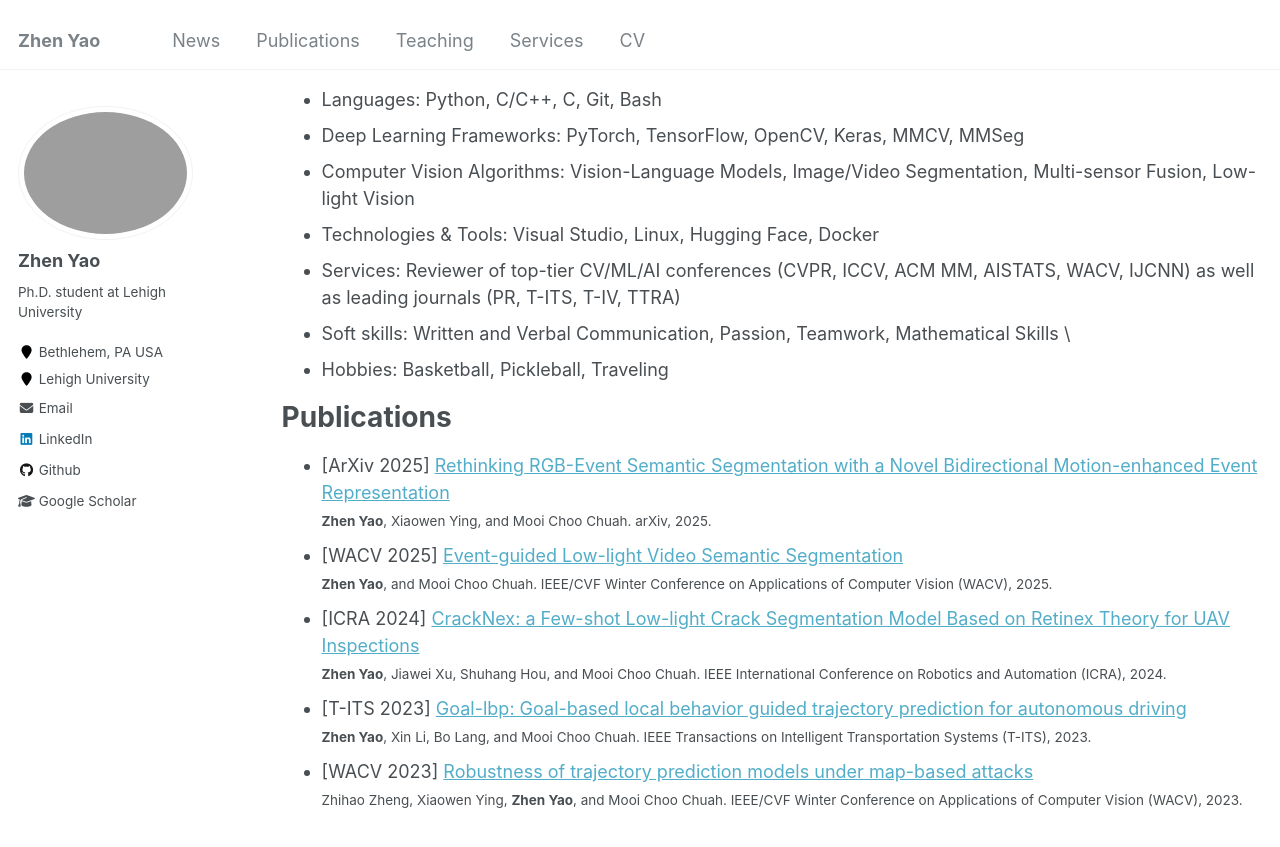
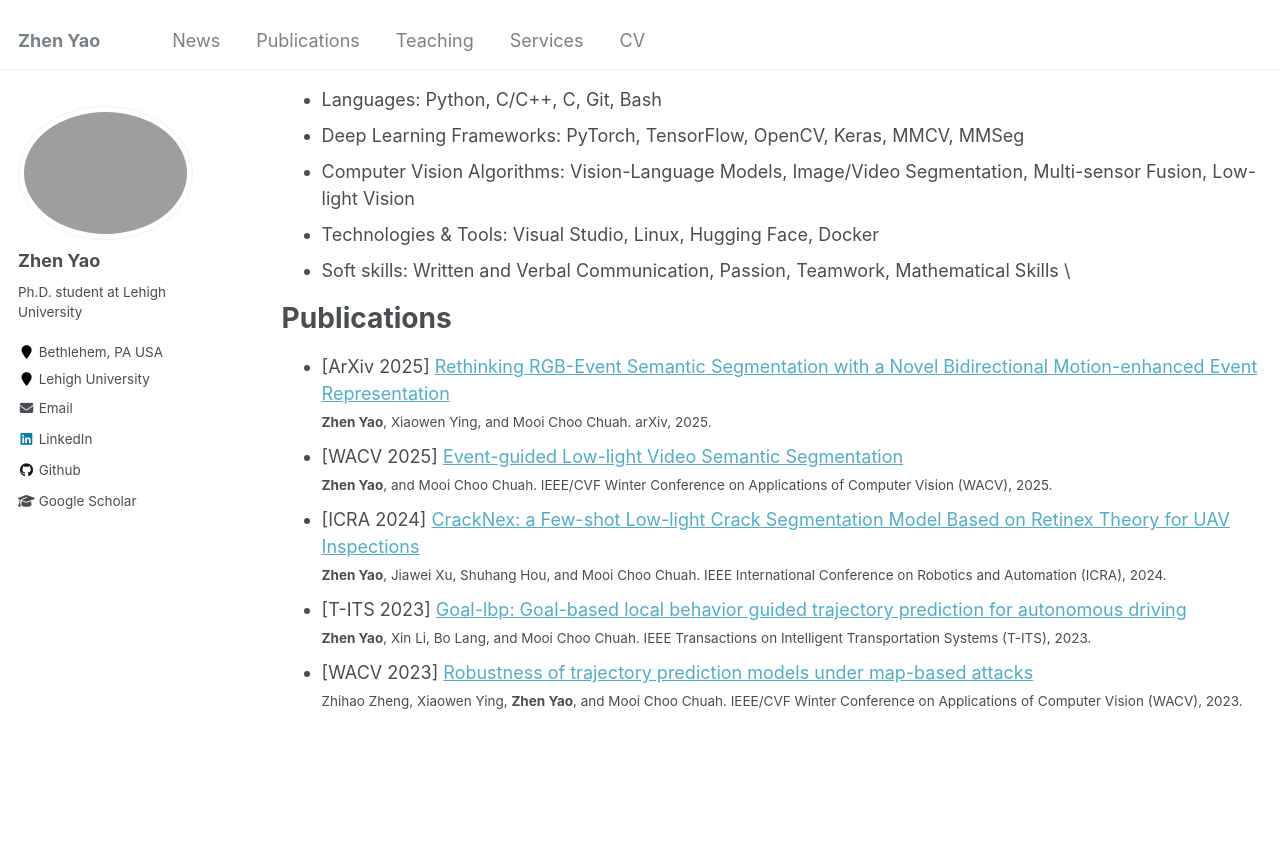
Before and after one commit to zyaocoder/zyaocoder.github.io, a Jekyll site: the page built from _pages/cv.md, in a window 1280 px wide and 900 px high, scrolled down 803 px. Shown: the top 847 px of the window. Built offline with Jekyll 4.4.1, drawn with Linux system fonts in a browser that asks for light colours.

Commit message:
Update cv.md

```diff
--- a/_pages/cv.md
+++ b/_pages/cv.md
@@ -38,9 +38,7 @@ Skills
 * Deep Learning Frameworks: PyTorch, TensorFlow, OpenCV, Keras, MMCV, MMSeg
 * Computer Vision Algorithms: Vision-Language Models, Image/Video Segmentation, Multi-sensor Fusion, Low-light Vision
 * Technologies & Tools: Visual Studio, Linux, Hugging Face, Docker
-* Services: Reviewer of top-tier CV/ML/AI conferences (CVPR, ICCV, ACM MM, AISTATS, WACV, IJCNN) as well as leading journals (PR, T-ITS, T-IV, TTRA)
 * Soft skills: Written and Verbal Communication, Passion, Teamwork, Mathematical Skills \\
-* Hobbies: Basketball, Pickleball, Traveling
 
 Publications
 ======
```
